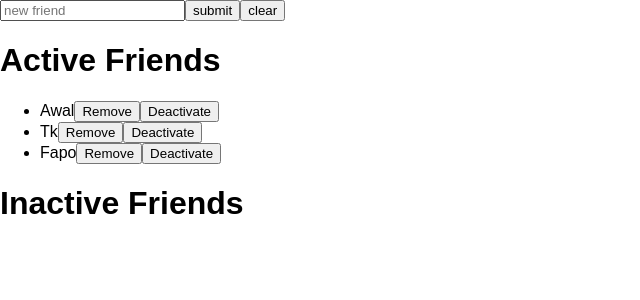
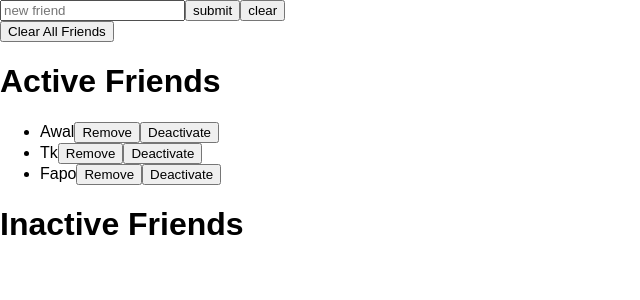
Before and after one commit to LakunleD/Yet-Another-Contact-List-App, a React (Create React App) app: page / in a window 1280 px wide. Shown: the top 300 px of the page, without its empty margins (0-640 px from the left). Built offline with nearby package versions, Linux system fonts and the light colour scheme.

Commit message:
clear all friends

```diff
--- a/src/App.js
+++ b/src/App.js
@@ -59,10 +59,16 @@ class App extends React.Component {
         });
     }
 
+    handleClearFriends = () => {
+        this.setState({
+            friends: []
+        });
+    }
+
     handleToggleFriend = (name) => {
         this.setState((currentState) => {
             const friend = currentState.friends.find((friend) => friend.name === name);
-            return{
+            return {
                 friends: currentState.friends.filter((friend) => friend.name !== name)
                     .concat({name: name, status: !friend.status})
             }
@@ -73,7 +79,7 @@ class App extends React.Component {
         return (
             <div>
                 <AddFriend name={this.state.name} updateName={this.handleInput} onAddFriend={this.handleAddFriend}
-                           clearInput={this.clearInput}/>
+                           clearInput={this.clearInput} clearFriends={this.handleClearFriends}/>
                 <FriendsList list={this.state.friends} onRemoveFriend={this.handleRemoveFriend}
                              toggleFriend={this.handleToggleFriend}/>
             </div>
--- a/src/components/AddFriend.js
+++ b/src/components/AddFriend.js
@@ -6,6 +6,8 @@ function AddFriend(props) {
             <input type="text" placeholder="new friend" value={props.name} onChange={props.updateName} name="name"/>
             <button onClick={props.onAddFriend}>submit</button>
             <button onClick={props.clearInput}>clear</button>
+            <br/>
+            <button onClick={props.clearFriends}>Clear All Friends</button>
         </div>
     )
 }
```
